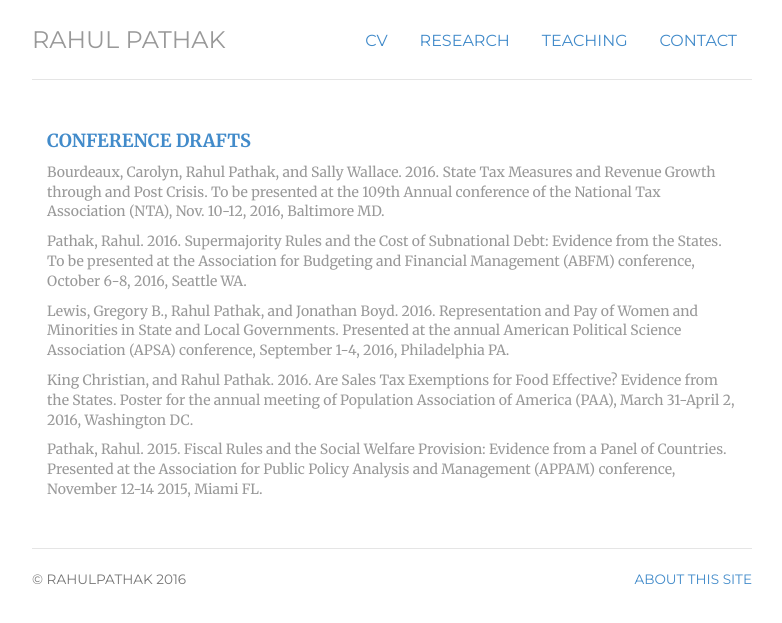
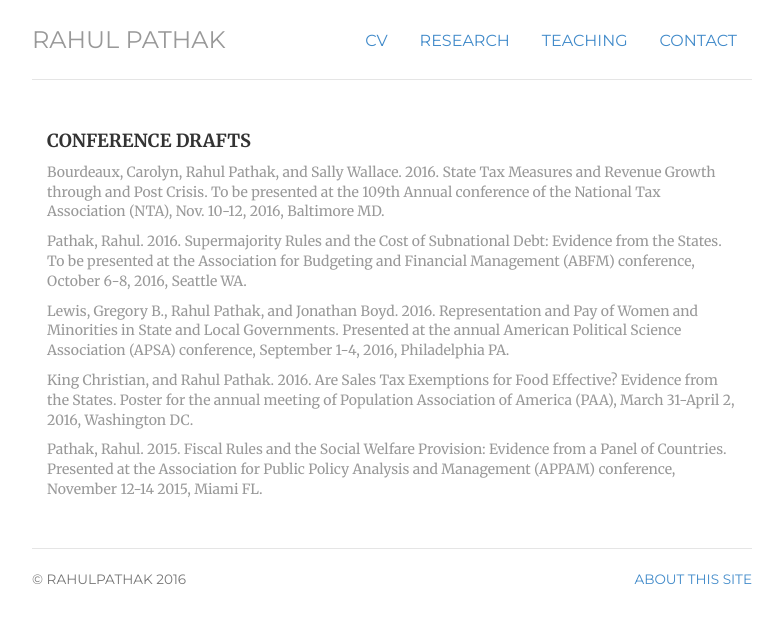
Before and after one commit to pathak-rahul/pathak-rahul.github.io, a Jekyll site: the page built from testing/index.html, in a window 1280 px wide. Shown: the top 623 px of the page, without its empty margins (248-1030 px from the left). Built offline with Jekyll 4.4.1, drawn with Linux system fonts in a browser that asks for light colours.

Commit message:
Update index.html

```diff
--- a/testing/index.html
+++ b/testing/index.html
@@ -7,7 +7,7 @@ title: ongoing
 	</div>
 	<div itemscope itemtype="http://data-vocabulary.org/Person" class="col-sm-12">
 
-<h4 class="text-primary"> CONFERENCE DRAFTS </small> </h4>
+<h4 class="charset="utf-8""> CONFERENCE DRAFTS </small> </h4>
 <h4><small class="text-lead">Bourdeaux, Carolyn, Rahul Pathak, and Sally Wallace. 2016. State Tax Measures and Revenue Growth through and Post Crisis. To be presented at the 109th Annual conference of the National Tax Association (NTA), Nov. 10-12, 2016, Baltimore MD.</small> </h4>
 <h4><small class="text-default">Pathak, Rahul. 2016. Supermajority Rules and the Cost of Subnational Debt: Evidence from the States. To be presented at the Association for Budgeting and Financial Management (ABFM) conference, October 6-8, 2016, Seattle WA.</small> </h4>
 <h4><small class="text-default">Lewis, Gregory B., Rahul Pathak, and Jonathan Boyd. 2016. Representation and Pay of Women and Minorities in State and Local Governments. Presented at the annual American Political Science Association (APSA) conference, September 1-4, 2016, Philadelphia PA.</small> </h4>
```
